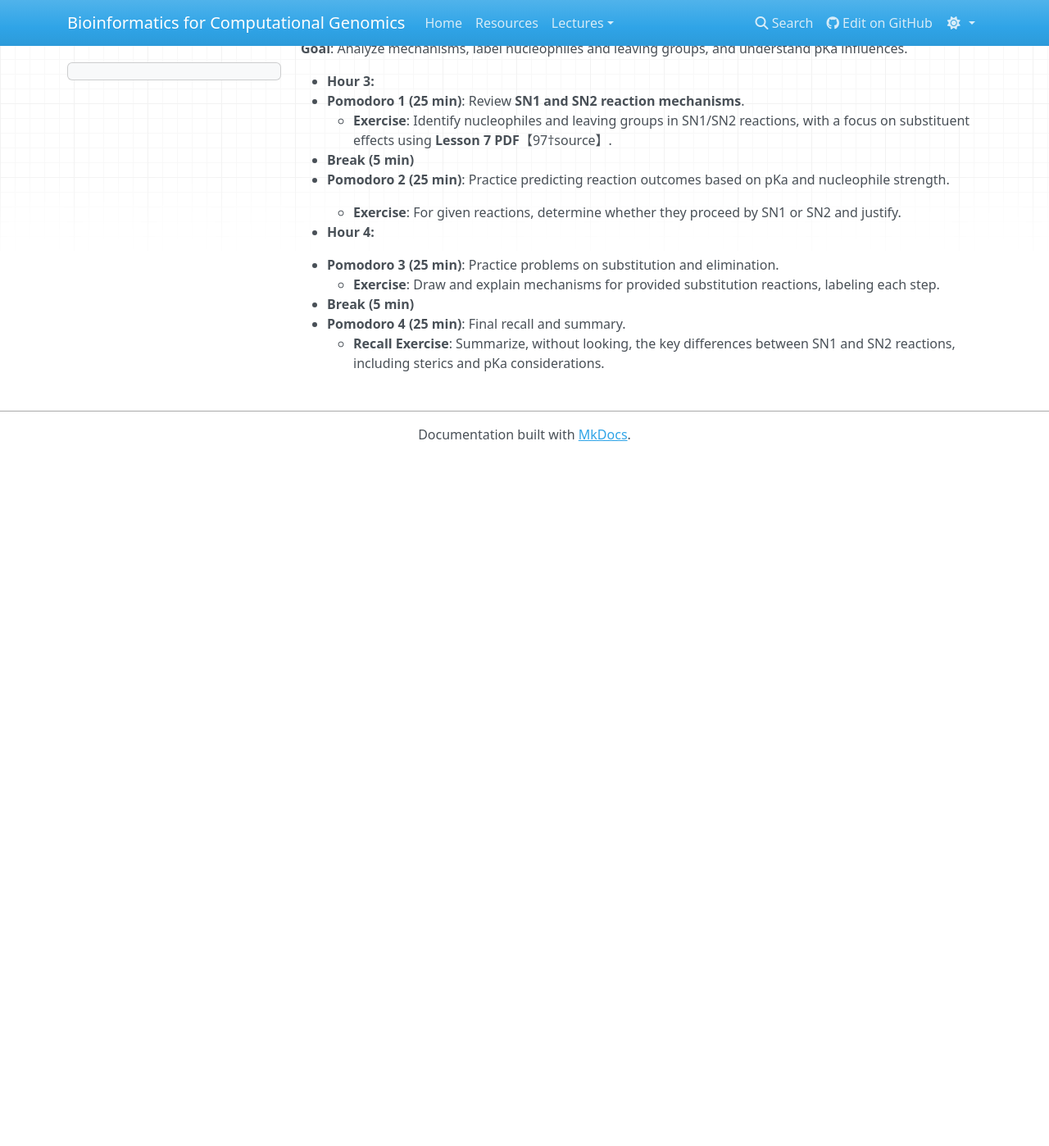
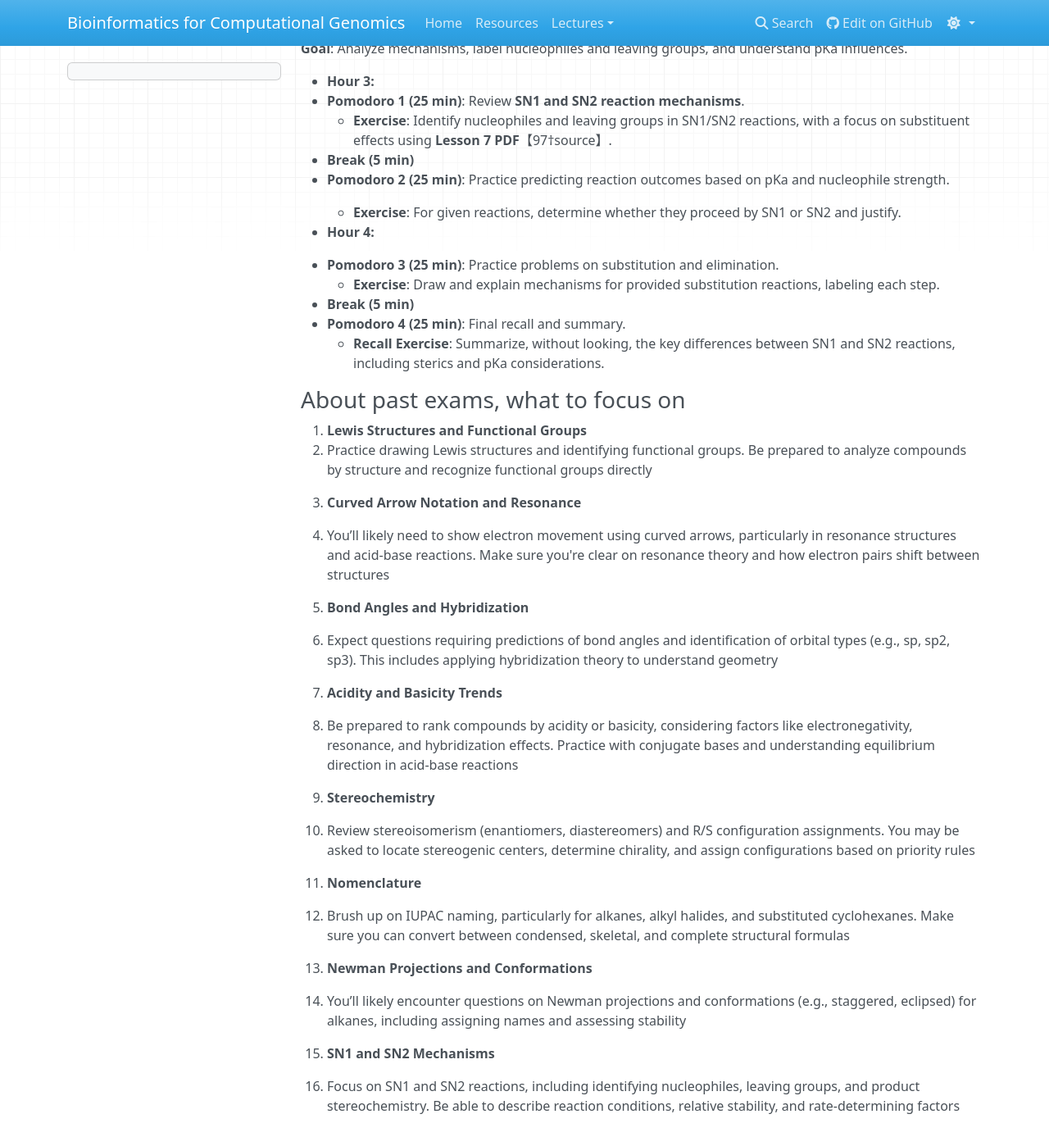
Before and after one commit to rhighs/bioinformatics-msc, an MkDocs documentation site: the page built from docs/lectures/organic-chemistry/study-schedule.md, in a window 1280 px wide and 1400 px high, scrolled down 3192 px. Shown: the whole window at 82% size. Built offline with MkDocs 1.6.1, drawn with Linux system fonts in a browser that asks for light colours; nearby versions of some CDN libraries; before the commit the page ends 3750 px from its top, so only the background shows below that.

Commit message:
more on the schedule

```diff
--- a/docs/lectures/organic-chemistry/study-schedule.md
+++ b/docs/lectures/organic-chemistry/study-schedule.md
@@ -140,3 +140,29 @@
   - **Break (5 min)**
   - **Pomodoro 4 (25 min)**: Final recall and summary.
     - **Recall Exercise**: Summarize, without looking, the key differences between SN1 and SN2 reactions, including sterics and pKa considerations.
+
+### About past exams, what to focus on
+
+1. **Lewis Structures and Functional Groups**
+   - Practice drawing Lewis structures and identifying functional groups. Be prepared to analyze compounds by structure and recognize functional groups directly
+
+2. **Curved Arrow Notation and Resonance**
+   - You’ll likely need to show electron movement using curved arrows, particularly in resonance structures and acid-base reactions. Make sure you're clear on resonance theory and how electron pairs shift between structures
+
+3. **Bond Angles and Hybridization**
+   - Expect questions requiring predictions of bond angles and identification of orbital types (e.g., sp, sp2, sp3). This includes applying hybridization theory to understand geometry
+
+4. **Acidity and Basicity Trends**
+   - Be prepared to rank compounds by acidity or basicity, considering factors like electronegativity, resonance, and hybridization effects. Practice with conjugate bases and understanding equilibrium direction in acid-base reactions
+
+5. **Stereochemistry**
+   - Review stereoisomerism (enantiomers, diastereomers) and R/S configuration assignments. You may be asked to locate stereogenic centers, determine chirality, and assign configurations based on priority rules
+
+6. **Nomenclature**
+   - Brush up on IUPAC naming, particularly for alkanes, alkyl halides, and substituted cyclohexanes. Make sure you can convert between condensed, skeletal, and complete structural formulas
+
+7. **Newman Projections and Conformations**
+   - You’ll likely encounter questions on Newman projections and conformations (e.g., staggered, eclipsed) for alkanes, including assigning names and assessing stability
+
+8. **SN1 and SN2 Mechanisms**
+   - Focus on SN1 and SN2 reactions, including identifying nucleophiles, leaving groups, and product stereochemistry. Be able to describe reaction conditions, relative stability, and rate-determining factors
```
